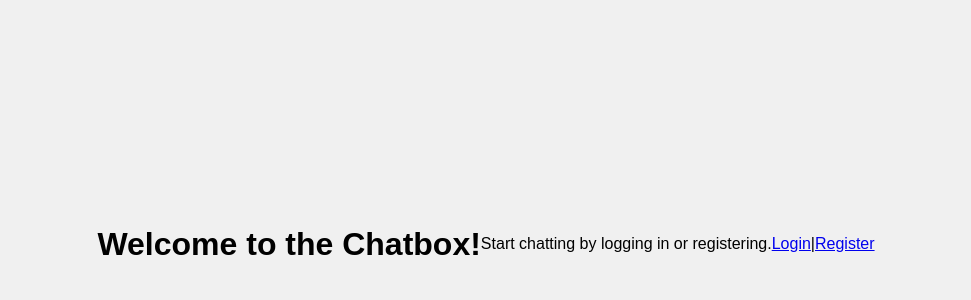
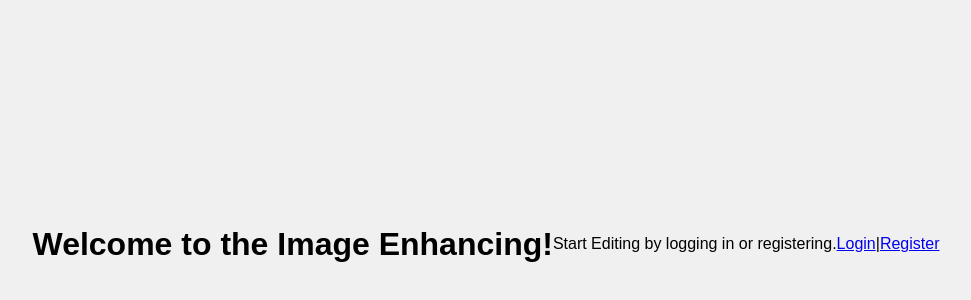
Before and after one commit to ruthvikgurrala/ruthvik, a plain HTML site: page index.html in a window 1280 px wide. Shown: the part 156-456 px from the top of the page, without its empty margins (154-1125 px from the left). Drawn offline with Linux system fonts and the light colour scheme.

Commit message:
Update index.html

```diff
--- a/index.html
+++ b/index.html
@@ -7,8 +7,8 @@
     <title>Home</title>
 </head>
 <body>
-    <h1>Welcome to the Chatbox!</h1>
-    <p>Start chatting by logging in or registering.</p>
+    <h1>Welcome to the Image Enhancing!</h1>
+    <p>Start Editing by logging in or registering.</p>
     <a href="login.html">Login</a> | <a href="registration.html">Register</a>
 </body>
 </html>
```
